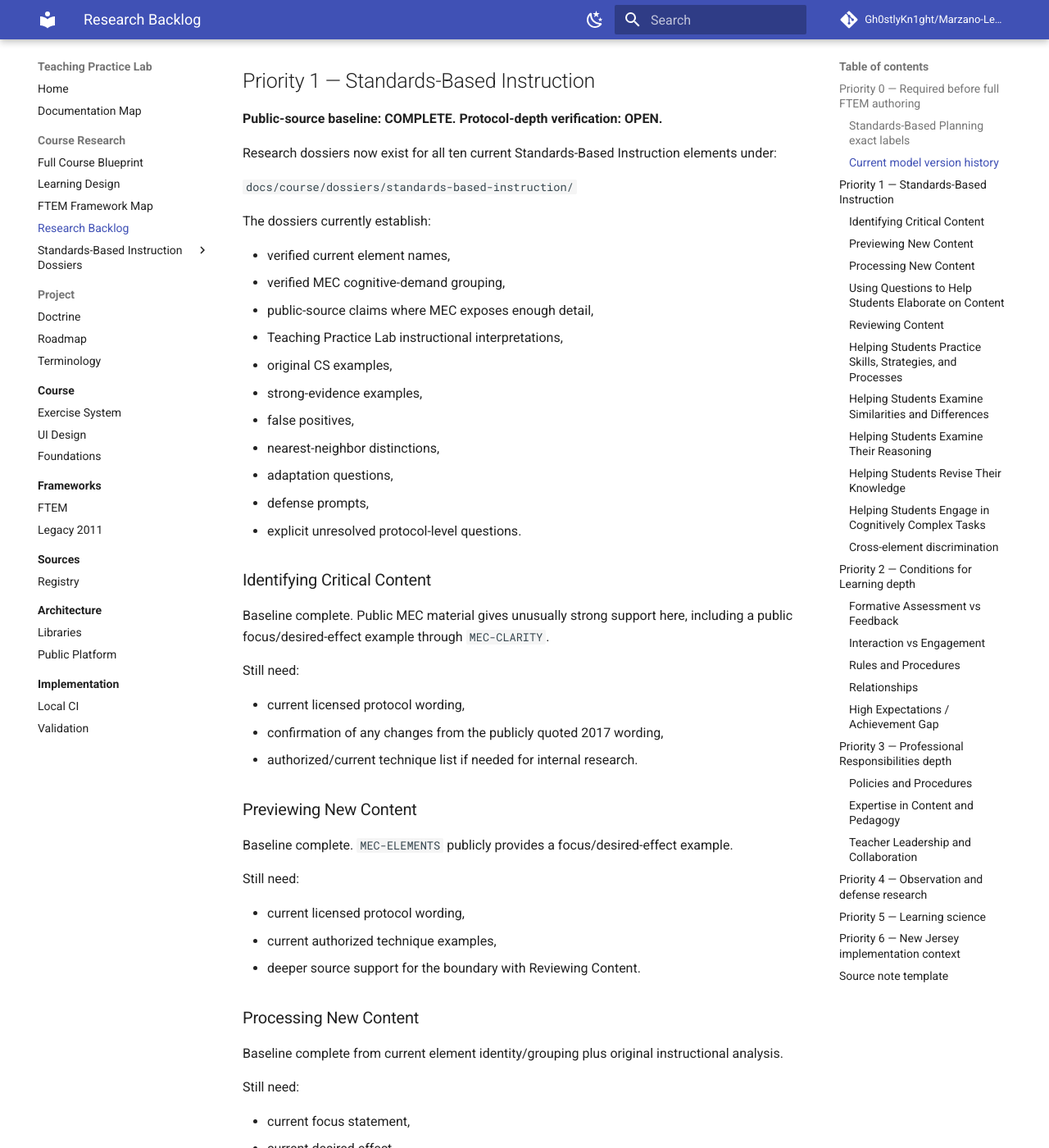
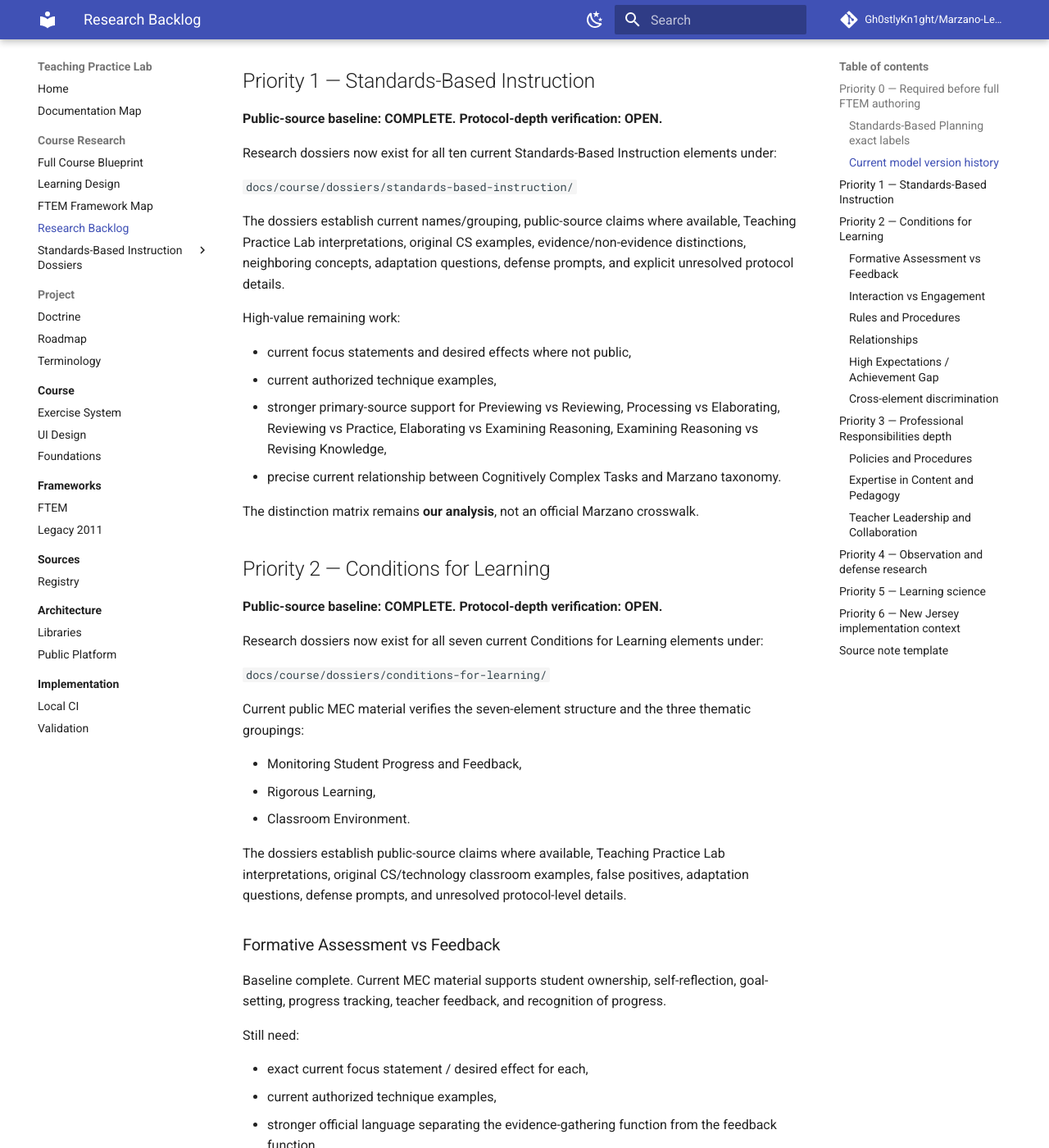
Before and after one commit to Gh0stlyKn1ght/Marzano-Learning-Map, an MkDocs documentation site: the page built from docs/course/research-backlog.md, in a window 1280 px wide and 1400 px high, scrolled down 1150 px. Shown: the whole window at 82% size. Built offline with MkDocs 1.6.1 and Material for MkDocs 9.7.7, drawn with Linux system fonts in a browser that asks for light colours; comment, search, counter and statistics services are not loaded; some of the changed text lies outside the part shown.

Commit message:
research: mark conditions baseline complete

```diff
--- a/docs/course/research-backlog.md
+++ b/docs/course/research-backlog.md
@@ -46,175 +46,100 @@ Research dossiers now exist for all ten current Standards-Based Instruction elem
 
 `docs/course/dossiers/standards-based-instruction/`
 
-The dossiers currently establish:
+The dossiers establish current names/grouping, public-source claims where available, Teaching Practice Lab interpretations, original CS examples, evidence/non-evidence distinctions, neighboring concepts, adaptation questions, defense prompts, and explicit unresolved protocol details.
 
-- verified current element names,
-- verified MEC cognitive-demand grouping,
-- public-source claims where MEC exposes enough detail,
-- Teaching Practice Lab instructional interpretations,
-- original CS examples,
-- strong-evidence examples,
-- false positives,
-- nearest-neighbor distinctions,
-- adaptation questions,
-- defense prompts,
-- explicit unresolved protocol-level questions.
+High-value remaining work:
 
-### Identifying Critical Content
+- current focus statements and desired effects where not public,
+- current authorized technique examples,
+- stronger primary-source support for Previewing vs Reviewing, Processing vs Elaborating, Reviewing vs Practice, Elaborating vs Examining Reasoning, Examining Reasoning vs Revising Knowledge,
+- precise current relationship between Cognitively Complex Tasks and Marzano taxonomy.
 
-Baseline complete. Public MEC material gives unusually strong support here, including a public focus/desired-effect example through `MEC-CLARITY`.
+The distinction matrix remains **our analysis**, not an official Marzano crosswalk.
+
+## Priority 2 — Conditions for Learning
+
+**Public-source baseline: COMPLETE. Protocol-depth verification: OPEN.**
+
+Research dossiers now exist for all seven current Conditions for Learning elements under:
+
+`docs/course/dossiers/conditions-for-learning/`
+
+Current public MEC material verifies the seven-element structure and the three thematic groupings:
+
+- Monitoring Student Progress and Feedback,
+- Rigorous Learning,
+- Classroom Environment.
+
+The dossiers establish public-source claims where available, Teaching Practice Lab interpretations, original CS/technology classroom examples, false positives, adaptation questions, defense prompts, and unresolved protocol-level details.
+
+### Formative Assessment vs Feedback
+
+Baseline complete. Current MEC material supports student ownership, self-reflection, goal-setting, progress tracking, teacher feedback, and recognition of progress.
 
 Still need:
 
-- current licensed protocol wording,
-- confirmation of any changes from the publicly quoted 2017 wording,
-- authorized/current technique list if needed for internal research.
+- exact current focus statement / desired effect for each,
+- current authorized technique examples,
+- stronger official language separating the evidence-gathering function from the feedback function.
 
-### Previewing New Content
+### Interaction vs Engagement
 
-Baseline complete. `MEC-ELEMENTS` publicly provides a focus/desired-effect example.
+Baseline complete. Current MEC material supports structured collaboration, students doing intellectual work, cognitive engagement, productive struggle, discussion, dialogue, hands-on activity, relevance, and problem solving.
 
 Still need:
 
-- current licensed protocol wording,
+- exact current focus statements and desired effects,
 - current authorized technique examples,
-- deeper source support for the boundary with Reviewing Content.
+- stronger official discrimination language if available.
 
-### Processing New Content
+### Rules and Procedures
 
-Baseline complete from current element identity/grouping plus original instructional analysis.
+Baseline established from current element identity and MEC classroom-environment grouping.
+
+Still need substantial protocol-depth evidence for:
+
+- official desired effect,
+- current techniques,
+- evidence descriptors,
+- current guidance on acknowledging adherence and responding to breakdowns.
+
+### Relationships
+
+Baseline complete. Current MEC material supports trust, respect, open communication, feeling valued, empathy, conflict resolution, and supportive community.
 
 Still need:
 
-- current focus statement,
-- current desired effect,
-- current official treatment of chunking, representation, interaction, or related techniques before presenting any as Marzano-specific.
+- exact current focus statement and desired effect,
+- current technique examples,
+- official evidence descriptors.
 
-### Using Questions to Help Students Elaborate on Content
+### High Expectations / Achievement Gap
 
-Baseline complete.
+Cautious baseline established. Current MEC material supports belief in student potential, confidence, motivation, persistence, academic growth, and community.
 
-Still need:
+Still need deeper authoritative sourcing before publishing anything that sounds like official gap-closing guidance:
 
-- current focus statement and desired effect,
-- current official description of elaborative questioning,
-- stronger authoritative distinction from generic questioning and Examining Reasoning.
-
-### Reviewing Content
-
-Baseline complete.
-
-Still need:
-
-- current focus statement and desired effect,
-- current timing/purpose language,
-- stronger official source support distinguishing Reviewing from Previewing.
-
-Important: do not collapse Marzano's Reviewing Content element into the broader cognitive-science concept of retrieval practice. They may overlap in implementation, but they are not automatically identical constructs.
-
-### Helping Students Practice Skills, Strategies, and Processes
-
-Baseline complete.
-
-Still need:
-
-- current focus statement and desired effect,
-- current official distinctions among skills, strategies, and processes,
-- authorized/current technique examples.
-
-### Helping Students Examine Similarities and Differences
-
-Baseline complete.
-
-Still need:
-
-- current focus statement and desired effect,
-- verification of whether comparison, classification, metaphor, and analogy remain explicitly named current-protocol categories before teaching them as official FTEM technique categories.
-
-### Helping Students Examine Their Reasoning
-
-Baseline complete. `MEC-CLASSROOM-CONDITIONS` provides current public support that rigorous learning includes examining reasoning and debating conclusions.
-
-Still need:
-
-- current focus statement and desired effect,
-- current official reasoning categories, if any,
-- stronger source support for the boundary between explaining reasoning and evaluating reasoning.
-
-### Helping Students Revise Their Knowledge
-
-Baseline complete.
-
-Still need:
-
-- current focus statement and desired effect,
-- current public/authorized examples of genuine knowledge revision,
-- official distinction from simple error correction if available.
-
-### Helping Students Engage in Cognitively Complex Tasks
-
-Baseline complete. `MEC-ELEMENTS` places the element at Knowledge Utilization and `MEC-CLASSROOM-CONDITIONS` publicly connects it to real-world problems, inquiry, analysis, problem solving, creating solutions, and defending conclusions.
-
-Still need:
-
-- current focus statement and desired effect,
-- precise current relationship to Marzano's taxonomy,
-- current authorized technique examples,
-- stronger source language distinguishing cognitive complexity from workload/difficulty.
+- exact current focus statement and desired effect,
+- current evidence descriptors,
+- current official treatment of equitable support / access,
+- current technique examples,
+- relationship to the Standards-Based Planning gap-closing element.
 
 ### Cross-element discrimination
 
-A first Teaching Practice Lab distinction matrix now exists.
+A first Teaching Practice Lab Conditions distinction matrix now exists.
 
-Still need authoritative support where possible for these high-value pairs:
+Priority pairs:
 
-- Previewing vs Reviewing,
-- Processing vs Elaborating,
-- Reviewing vs Practice,
-- Elaborating vs Examining Reasoning,
-- Examining Reasoning vs Revising Knowledge,
-- Engagement vs Cognitively Complex Tasks.
+- Formative Assessment vs Feedback,
+- Interaction with Content vs Engagement,
+- Rules & Procedures vs Relationships,
+- Relationships vs High Expectations,
+- Engagement vs Cognitively Complex Tasks,
+- High Expectations vs Equal Treatment.
 
-The current matrix must remain labeled as **our analysis**, not an official Marzano crosswalk.
-
-## Priority 2 — Conditions for Learning depth
-
-### Formative Assessment vs Feedback
-
-Need a precise sourced distinction between:
-
-- gathering/tracking evidence of progress,
-- providing feedback and recognizing progress.
-
-### Interaction vs Engagement
-
-Need current source material allowing us to explain why:
-
-- group seating is not automatically interaction with content,
-- visible enthusiasm is not automatically the desired effect of engagement strategies.
-
-### Rules and Procedures
-
-Need depth beyond compliance:
-
-- how procedures support access to learning,
-- appropriate evidence,
-- teacher response when procedures break down.
-
-### Relationships
-
-Need current source framing for student-centered classroom relationships without drifting into unsourced generic relationship advice.
-
-### High Expectations / Achievement Gap
-
-Need careful authoritative sourcing because this topic can be flattened into slogans.
-
-Research:
-
-- what current FTEM materials mean by high expectations,
-- evidence,
-- equitable access/support,
-- false positives such as identical treatment regardless of need.
+The matrix must remain labeled as **our analysis**, not an official Marzano crosswalk.
 
 ## Priority 3 — Professional Responsibilities depth
 
```
